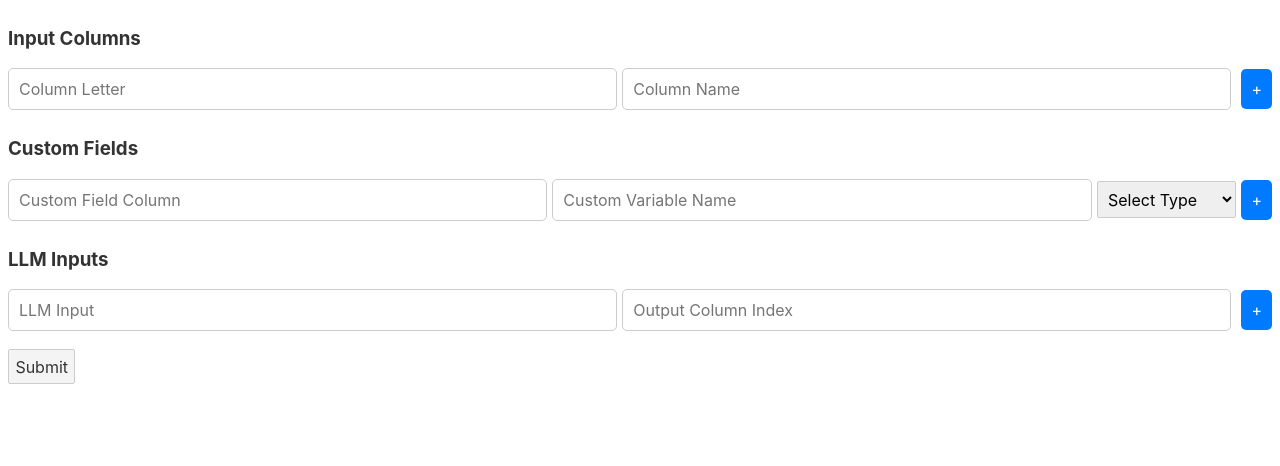
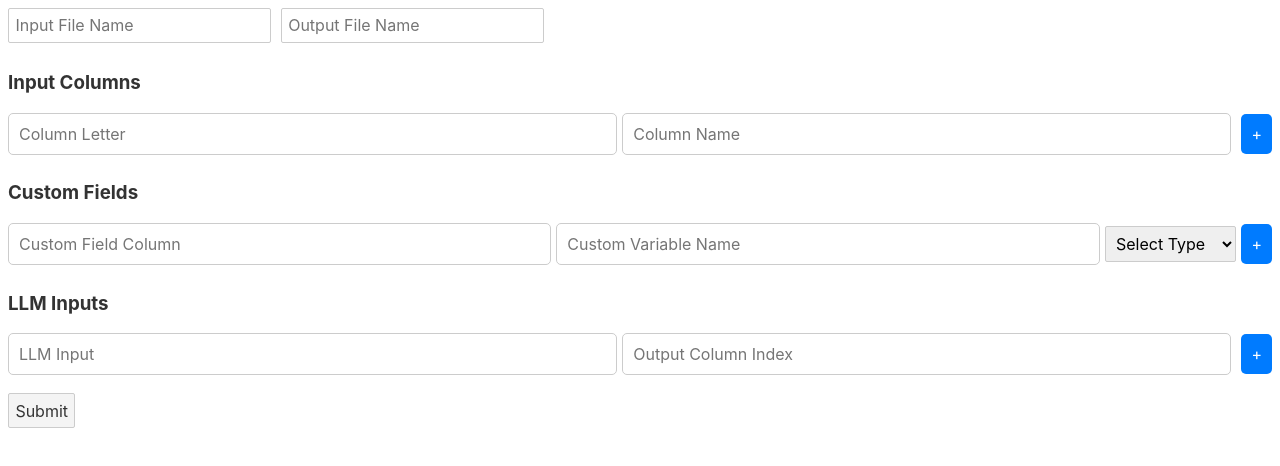
Before and after one commit to acp21/LeadsValidator, a Svelte app: page / in a window 1280 px wide. Shown: the top 466 px of the page. Built offline with nearby package versions, Linux system fonts and the light colour scheme.

Commit message:
it works

```diff
--- a/src/components/LaunchForm.svelte
+++ b/src/components/LaunchForm.svelte
@@ -3,8 +3,15 @@
     let directColumns = [{ columnLetter: '', columnName: '' }];
     let customColumns = [{ columnLetter: '', columnName: '', type: '' }];
     let promptColumns = [{prompt: '', outputColumnIndex: '', }];
+    let inputFileName = '';
+    let outputFileName = '';
 
-    const customTypes = ['website_body', 'website_url', 'user_input'];
+    const customTypes = ['Website URL'];
+
+    const customTypeMap = {
+      'Website URL': 'website_body',
+      'LinkedIn Profile': 'linkedin'
+    }
 
 
     function convertColumnLetterToIndex(columnLetter) {
@@ -67,6 +74,8 @@
 
     function buildRequest() {
       const request = {
+        input_file_name: inputFileName,
+        output_file_name: outputFileName,
         direct_fields: [],
         custom_fields: [],
         prompt_fields: []
@@ -90,8 +99,9 @@
           request.custom_fields.push({
             field_properties: {
               var_name: custom.columnName,
-              input_column_index: convertColumnLetterToIndex(custom.columnLetter)
-            }
+              input_column_index: convertColumnLetterToIndex(custom.columnLetter),
+            },
+            custom_field_request_type: customTypeMap[custom.type] || 'INVALID'
           });
         }
       });
@@ -115,6 +125,18 @@
   </script>
 
   <form on:submit|preventDefault={submitForm}>
+    <div class="file-names">
+      <input
+        type="text"
+        placeholder="Input File Name"
+        bind:value={inputFileName}
+      />
+      <input
+        type="text"
+        placeholder="Output File Name"
+        bind:value={outputFileName}
+      />
+    </div>
     <!-- Input Columns -->
     <h3>Input Columns</h3>
     {#each directColumns as input, index}
@@ -155,7 +177,7 @@
             <option value={type}>{type}</option>
           {/each}
         </select>
-        {#if index === directColumns.length - 1}
+        {#if index === customColumns.length - 1}
           <button type="button" on:click={addCustomColumn}>+</button>
         {/if}
       </div>
--- a/src/styles/common.css
+++ b/src/styles/common.css
@@ -39,5 +39,9 @@
     flex-grow: 1;
     min-height: 100px; /* Specify the minimum height for the long text field */
   }
-
+  .file-names {
+    display: flex;
+    gap: 10px;
+    margin-bottom: 20px;
+  }
   /* ... Other common styles ... */
```
